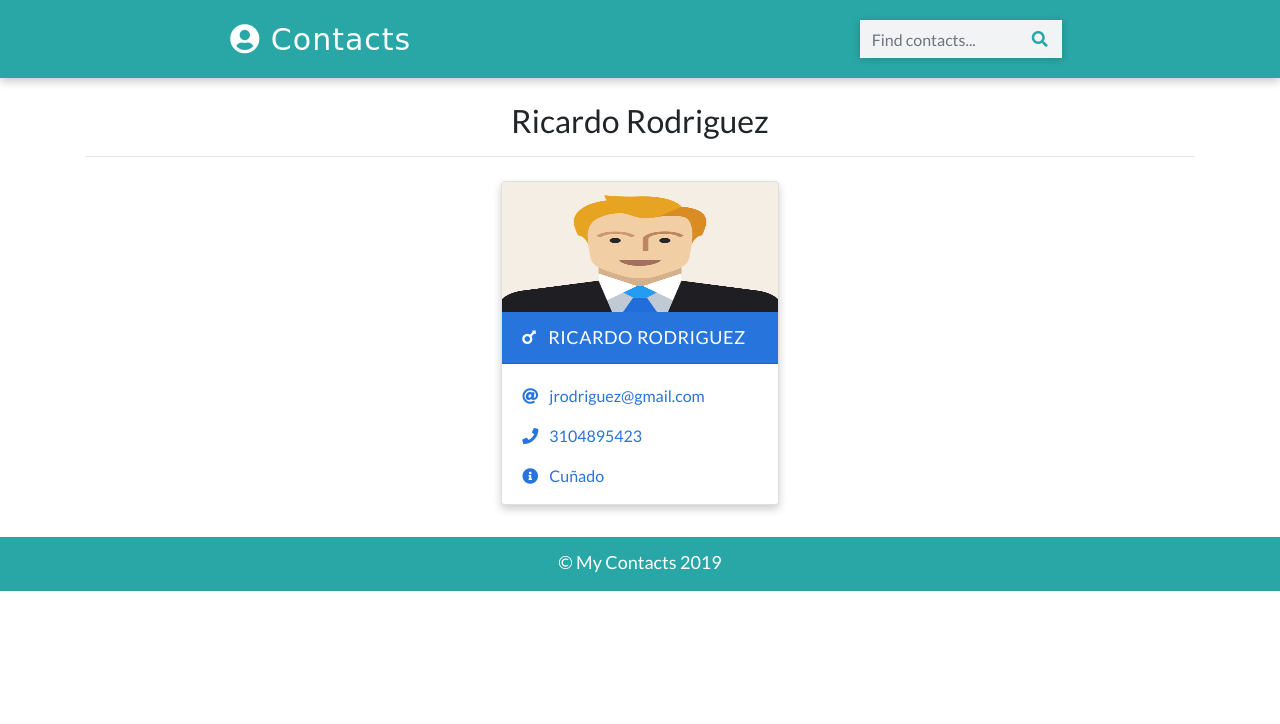
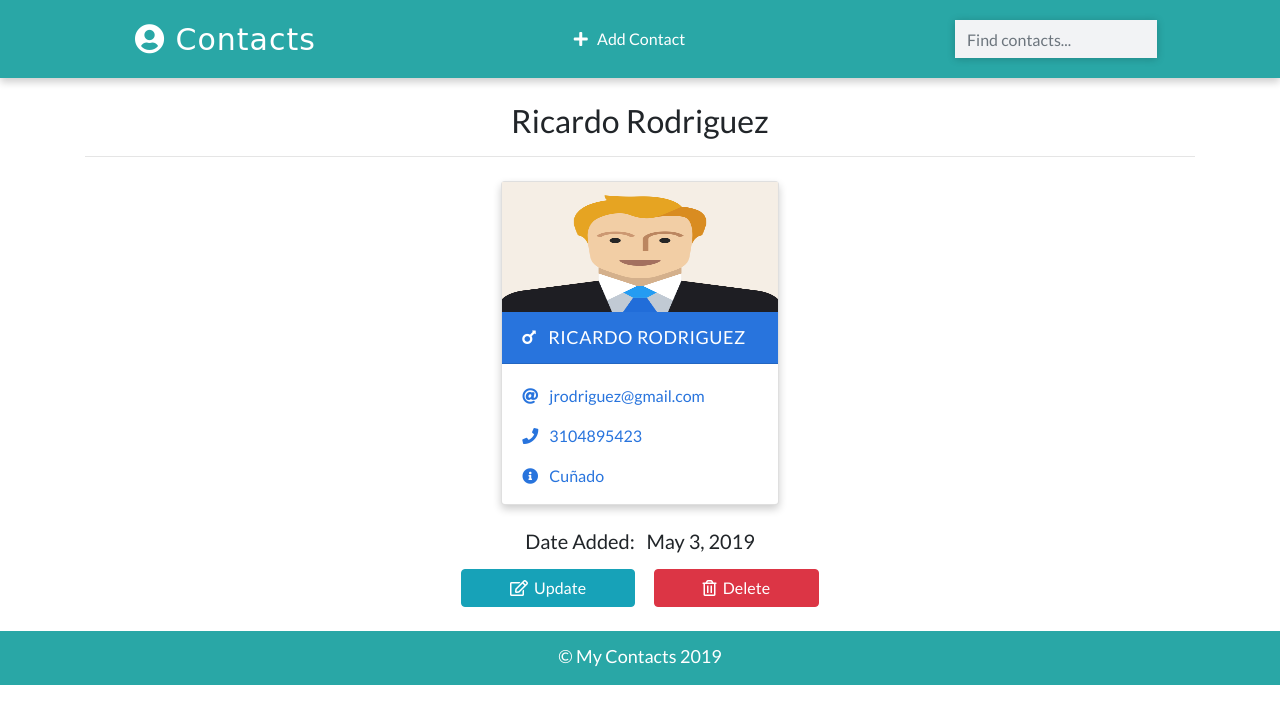
Before and after one commit to Skillhh/Contacts, a Django app: page /detail/3/ in a window 1280 px wide. Shown: the top 724 px of the page. Run offline with Django 3.2, Linux system fonts and the light colour scheme; data comes from the database, SQL or seed files in the repository; both versions use the stored data as it was after the commit; some libraries are stand-ins or nearby versions.

Commit message:
CRUD de contactos

```diff
--- a/app/models.py
+++ b/app/models.py
@@ -17,3 +17,6 @@ class Contact(models.Model):
 
     def __str__(self):
         return self.name
+
+    class Meta:
+        ordering = ['-id']
--- a/app/urls.py
+++ b/app/urls.py
@@ -8,4 +8,8 @@ urlpatterns = [
 #    path('detail/<int:id>/', views.detail, name='detail' ),
     path('detail/<int:pk>/', views.ContactDetailView.as_view(), name='detail' ),
     path('search/', views.search, name='search'),
+    path('contacts/create',  views.ContactCreateView.as_view(), name="create"),
+    path('contacts/update/<int:pk>', views.ContactUpdateView.as_view(), name='update'),
+    path('contacts/delete/<int:pk>', views.ContactDeleteView.as_view(), name='delete'),
+
 ]
--- a/app/views.py
+++ b/app/views.py
@@ -2,7 +2,7 @@ from django.shortcuts import render, get_object_or_404, redirect
 from .models import Contact
 from django.views.generic import ListView, DetailView
 from django.db.models import Q
-
+from django.views.generic.edit import CreateView, UpdateView, DeleteView
 
 # Create your views here.
 # def home(request):
@@ -46,3 +46,24 @@ def search(request):
         return render(request, 'search.html', context)
     else:
         return redirect('home')
+
+class ContactCreateView(CreateView):
+    model = Contact
+    template_name = 'create.html'
+    fields = ['name', 'email', 'phone','info', 'gender', 'image']
+    success_url = '/'
+
+class ContactUpdateView(UpdateView):
+    model = Contact
+    template_name = 'update.html'
+    fields = ['name', 'email', 'phone','info', 'gender', 'image']
+
+    def form_valid(self, form):
+        instance = form.save()
+        return redirect('detail', instance.pk)
+
+
+class ContactDeleteView(DeleteView):
+    model = Contact
+    template_name = 'delete.html'
+    success_url = '/'
--- a/contacts/settings.py
+++ b/contacts/settings.py
@@ -38,6 +38,7 @@ INSTALLED_APPS = [
     'django.contrib.messages',
     'django.contrib.staticfiles',
     'app',
+    'crispy_forms',
 ]
 
 MIDDLEWARE = [
@@ -126,3 +127,6 @@ STATICFILES_DIRS = (
 # Setting media files
 MEDIA_URL = '/media/'
 MEDIA_ROOT = os.path.join(BASE_DIR, 'media')
+
+# Crispy Forms
+CRISPY_TEMPLATE_PACK = 'bootstrap4'
--- a/static/css/main.css
+++ b/static/css/main.css
@@ -33,20 +33,8 @@ nav {
   color: white;
   text-decoration: none;
 }
-form {
-  position: relative;
-}
-button {
-  position: absolute;
-  right: 1px;
-  outline: none;
-  cursor: pointer;
-}
-button i {
-  color: var(--back);
-}
 
-input {
+.search-box {
   border-radius: 0px !important;
   width: 250px;
   border: none !important;
@@ -126,6 +114,10 @@ footer {
   .logo {
     font-size: 22px !important;
   }
+  .feature-link{
+    margin: 5px 0 5px 0 !important;
+
+  }
   /* navbar style ends */
 
   /* card styles */
--- a/templates/base.html
+++ b/templates/base.html
@@ -28,6 +28,7 @@
       rel="stylesheet"
       href="https://use.fontawesome.com/releases/v5.6.3/css/all.css"
     />
+    <link rel="title icon" href="{% static 'images/contact-icon.png'%}">
     <title>
     {% block title %}
     {% endblock title %}
@@ -41,14 +42,19 @@
       <a class="logo" href="{% url 'home' %}">
         <i class="fas fa-user-circle"></i>&nbsp;Contacts
       </a>
+      <p class="feature-link m-0 p-0">
+        <a href="{% url 'create'%}" class="mr-4 text-white">
+          <i class="fas fa-plus" ></i> &nbsp; Add Contact
+        </a>
+      </p>
       <form class="form-inline my-2" action="{% url 'search' %}" method="GET">
         <input
-          class="form-control"
-          type="text"
+          class="form-control search-box"
+          type="search"
           placeholder="Find contacts..."
           name = "search_term"
         />
-        <button class="btn" type="submit"><i class="fas fa-search"></i></button>
+
       </form>
     </nav>
     <!-- Navbar ends -->
--- a/templates/detail.html
+++ b/templates/detail.html
@@ -14,5 +14,17 @@
       <!-- Card for details -->
       {% include 'partials/_card.html' %}
     </div>
+    <div class="container mt-3">
+    <h5 class="text-center my-3 font-weight-light">Date Added: &nbsp; {{contact.date_added}}</h5>
+       <p class="text-center text-light">
+        <a class="btn btn-info px-5" href="{% url 'update' contact.id %}">
+          <i class="far fa-edit"></i>&nbsp; Update
+        </a>
+        &nbsp;&nbsp;&nbsp;&nbsp;
+        <a class="btn btn-danger px-5" href="{% url 'delete' contact.id %}">
+          <i class="far fa-trash-alt"></i>&nbsp; Delete
+        </a>
+       </p>
+    </div>
     <!-- Main Section ends-->
 {% endblock content %}
```
Also changed, not shown: templates/create.html (added, +19 -0 lines), templates/delete.html (added, +19 -0 lines), templates/update.html (added, +19 -0 lines), db.sqlite3, static/images/contact-icon.png (added).
